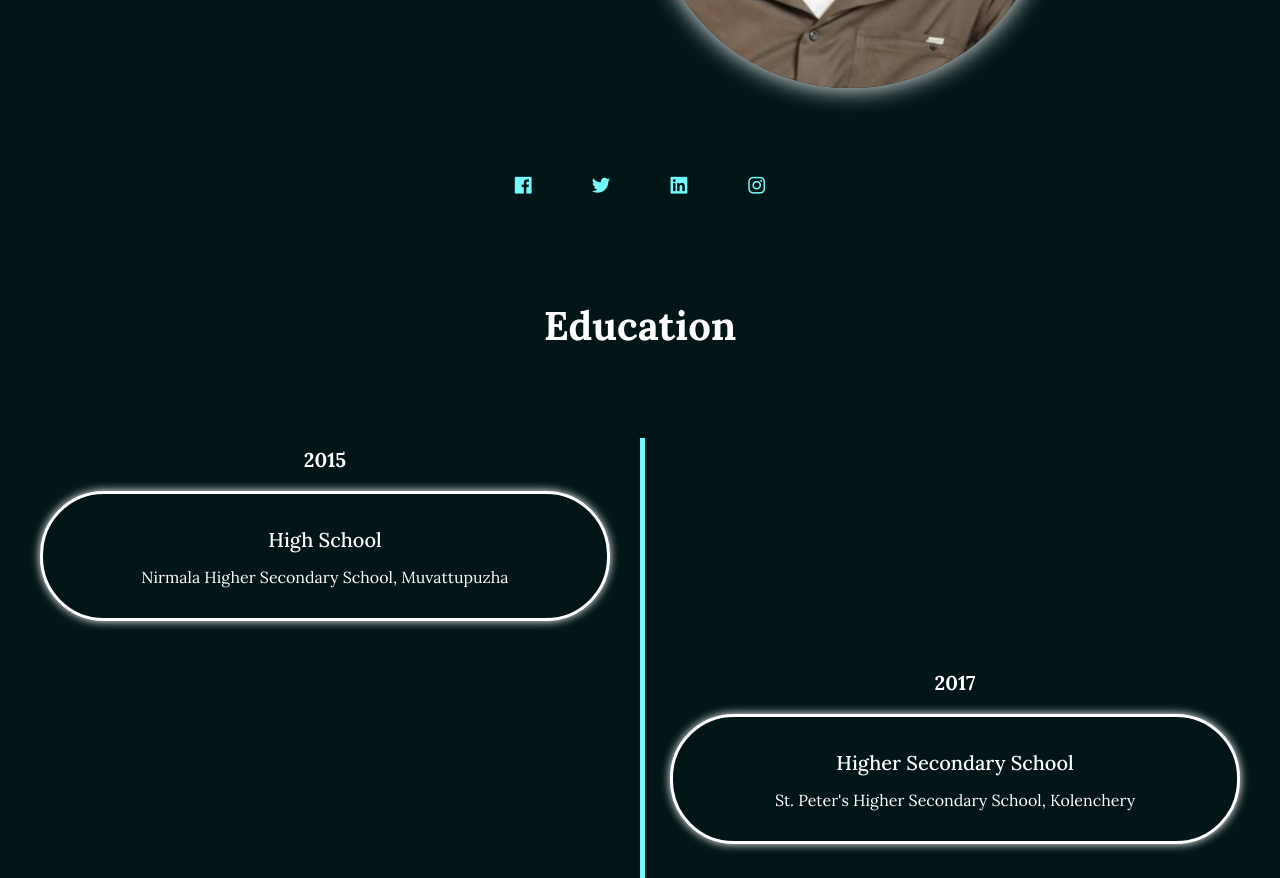
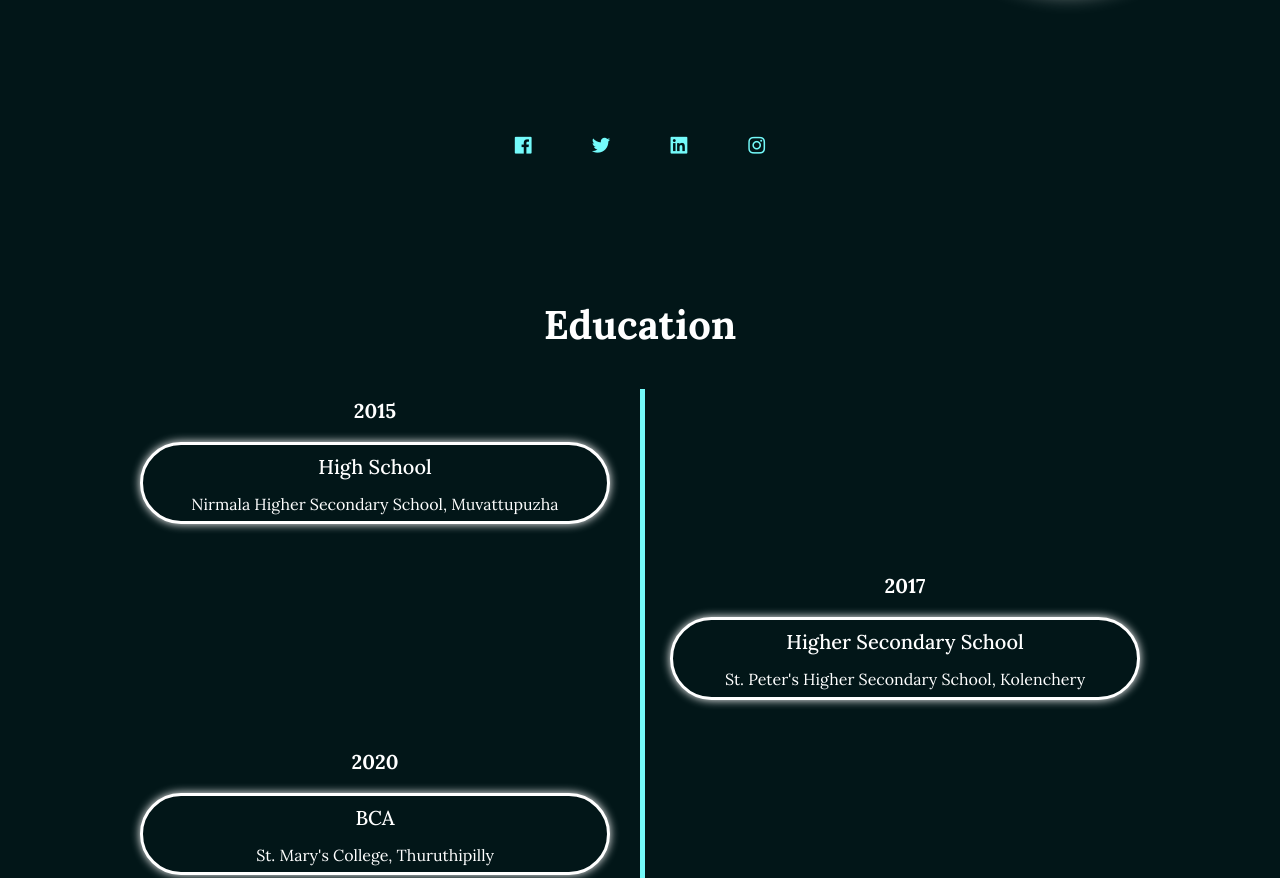
Before and after one commit to Githugo4/profile-portfolio, a plain HTML site: page index.html in a window 1280 px wide. Shown: the part 480-1358 px from the top of the page. Drawn offline with nearby package versions, Linux system fonts and the light colour scheme.

Commit message:
4-12-2024

```diff
--- a/css/profile_portfolio.css
+++ b/css/profile_portfolio.css
@@ -37,7 +37,7 @@ body {
 
 .tabs {
   display: flex;
-  gap: 1rem;
+  gap: 4rem;
   justify-content: center;
 }
 
@@ -76,7 +76,7 @@ body {
 
 .discription {
   display: grid;
-  grid-template-columns: 1fr 1fr;
+  grid-template-columns: 1.5fr 1fr;
   gap: 20px;
   padding: 40px 20px;
   text-align: center;
@@ -106,8 +106,8 @@ body {
 
 /* Profile Picture */
 .profile_pic {
-  width: 400px;
-  height: 400px;
+  width: 300px;
+  height: 300px;
   border-radius: 50%;
   box-shadow: 0 0 25px var(--primary-text-color);
   cursor: pointer;
@@ -116,6 +116,8 @@ body {
   display: flex;
   justify-content: center;
   align-items: center;
+  margin: auto; /* Center the profile picture */
+  margin-left: 30%;
 }
 
 .profile_pic img {
@@ -132,7 +134,7 @@ body {
 /* Social Media Links */
 .social_media {
   text-align: center;
-  padding: 20px;
+  padding: 80px 0px 100px 0px
 }
 
 .social_media a {
@@ -155,21 +157,36 @@ body {
 /* Career Section */
 .career {
   background: var(--background-color);
-  padding: 20px 0;
+  padding-top: 20px; /* Add a small top padding */
+  padding-bottom: 20px; /* Optional for consistent spacing */
   text-align: center;
+  height: calc(100vh - 20px); /* Subtract the top padding from the viewport height */
+  display: flex; /* Center content both vertically and horizontally */
+  flex-direction: column;
+  justify-content: center;
+  align-items: center;
+  overflow: hidden; /* Ensure no overflow issues */
 }
 
 .career h2 {
-  margin-top: 2rem;
-  margin-bottom: 5rem;
+  margin-bottom: 2rem; /* Adjust spacing */
   font-size: 2.5rem;
   color: var(--primary-text-color);
 }
 
+.career p {
+  font-size: 1rem;
+  color: var(--primary-text-color);
+  max-width: 800px; /* Limit text width for readability */
+  line-height: 1.6;
+  margin: 0 auto;
+}
+
+
 /* Timeline */
 .time-line-items {
-  max-width: 1200px;
-  margin: auto;
+  max-width: 1000px;
+  margin: 0 auto;
   display: flex;
   flex-wrap: wrap;
   position: relative;
@@ -226,10 +243,11 @@ body {
 .content {
   background-color: var(--background-color);
   border: 3px solid var(--primary-text-color);
-  padding: 30px 50px;
+  padding: 6px 20px;
   border-radius: 4rem;
   box-shadow: 0 0 10px var(--primary-text-color);
   transition: transform 0.3s, box-shadow 0.3s;
+  font-size: 0px;
 }
 
 .content:hover {
@@ -279,6 +297,13 @@ body {
     font-size: 1.4rem; /* Adjust font size */
     gap: 5px; /* Reduce space between first and last name */
     text-align: center;
+  }
+  .social_media{
+    padding: 120px 0px;
+  }
+  .time-line-items {
+    margin-top: 0; /* Remove only the top margin */
+    padding-top: 0; /* Ensure no extra top padding exists */
   }
 
   #fname, #lname {
@@ -420,7 +445,7 @@ body {
 @media (max-width: 480px) {
   .time-line-items {
     padding-left: 15px;
-    gap: 30px;
+    gap: 0px;
   }
 
   .time-line-year {
```
